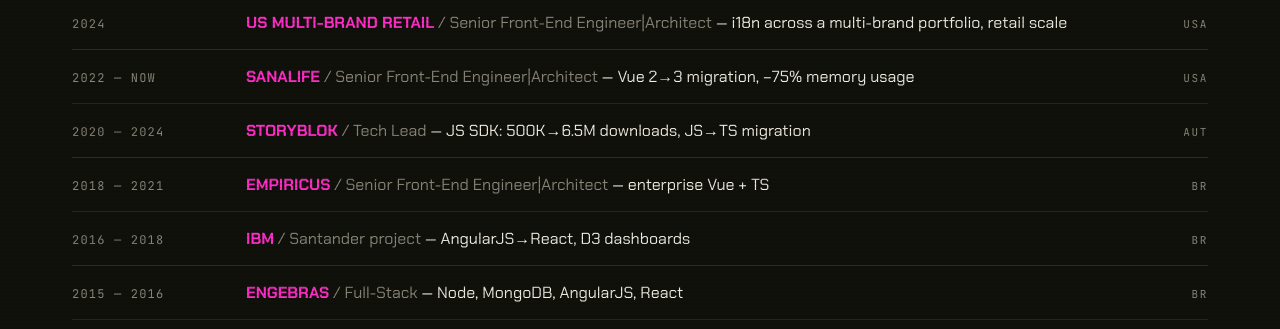
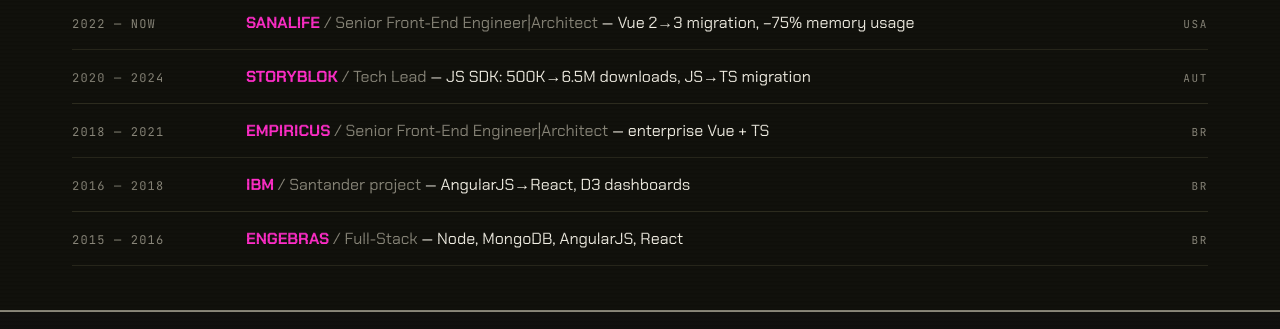
Before and after one commit to thiagosaife/code-pharmacy, a website built with Vite: page index.html in a window 1280 px wide. Shown: the part 810-1139 px from the top of the page. Built offline with nearby package versions, Linux system fonts and the light colour scheme.

Commit message:
fix: remove outdated work entry for US Multi-Brand Retail from worklog

```diff
--- a/index.html
+++ b/index.html
@@ -129,11 +129,6 @@
       </div>
       <div class="worklog">
         <div class="workrow" data-fx>
-          <span class="w-date">2024</span>
-          <span class="w-main"><strong>US MULTI-BRAND RETAIL</strong> <span class="dim">/ Senior Front-End Engineer|Architect</span> — i18n across a multi-brand portfolio, retail scale</span>
-          <span class="w-loc">USA</span>
-        </div>
-        <div class="workrow" data-fx>
           <span class="w-date">2022 — NOW</span>
           <span class="w-main"><strong>SANALIFE</strong> <span class="dim">/ Senior Front-End Engineer|Architect</span> — Vue 2&#8594;3 migration, &#8722;75% memory usage</span>
           <span class="w-loc">USA</span>
```
